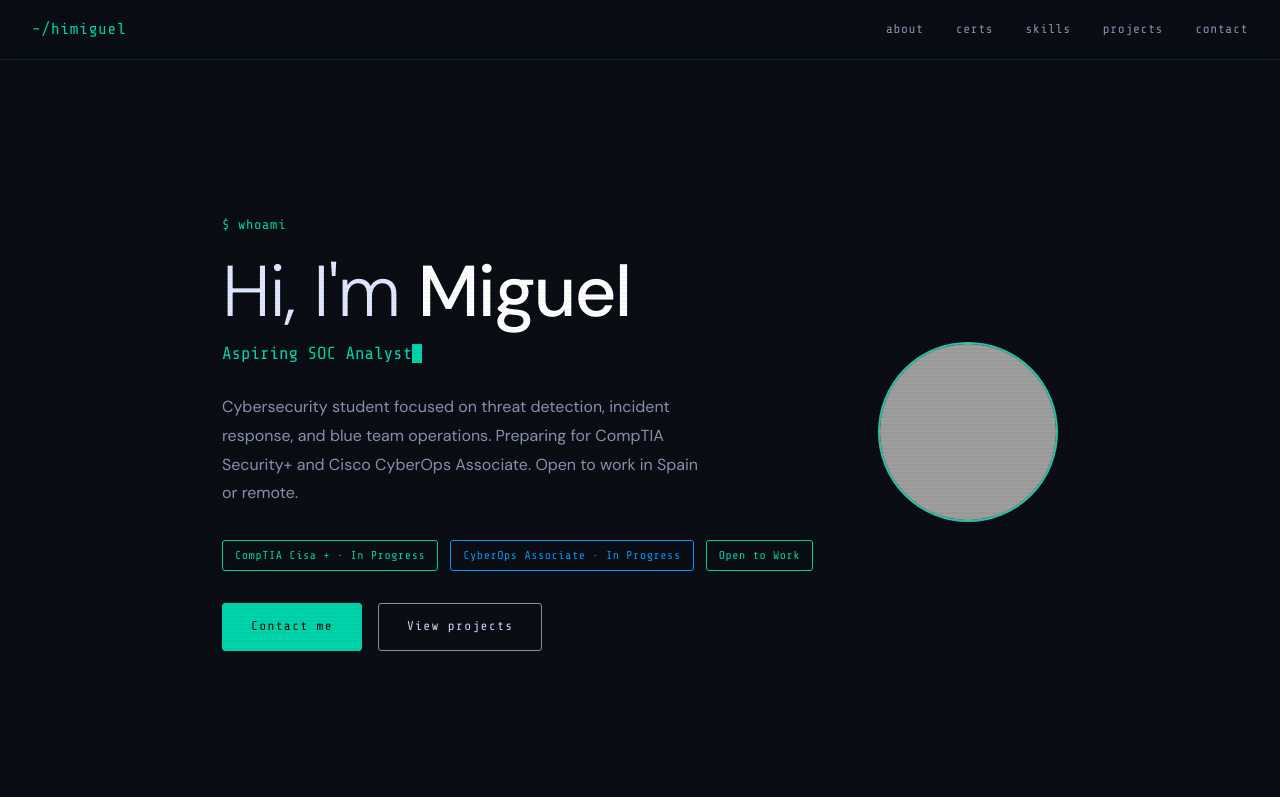
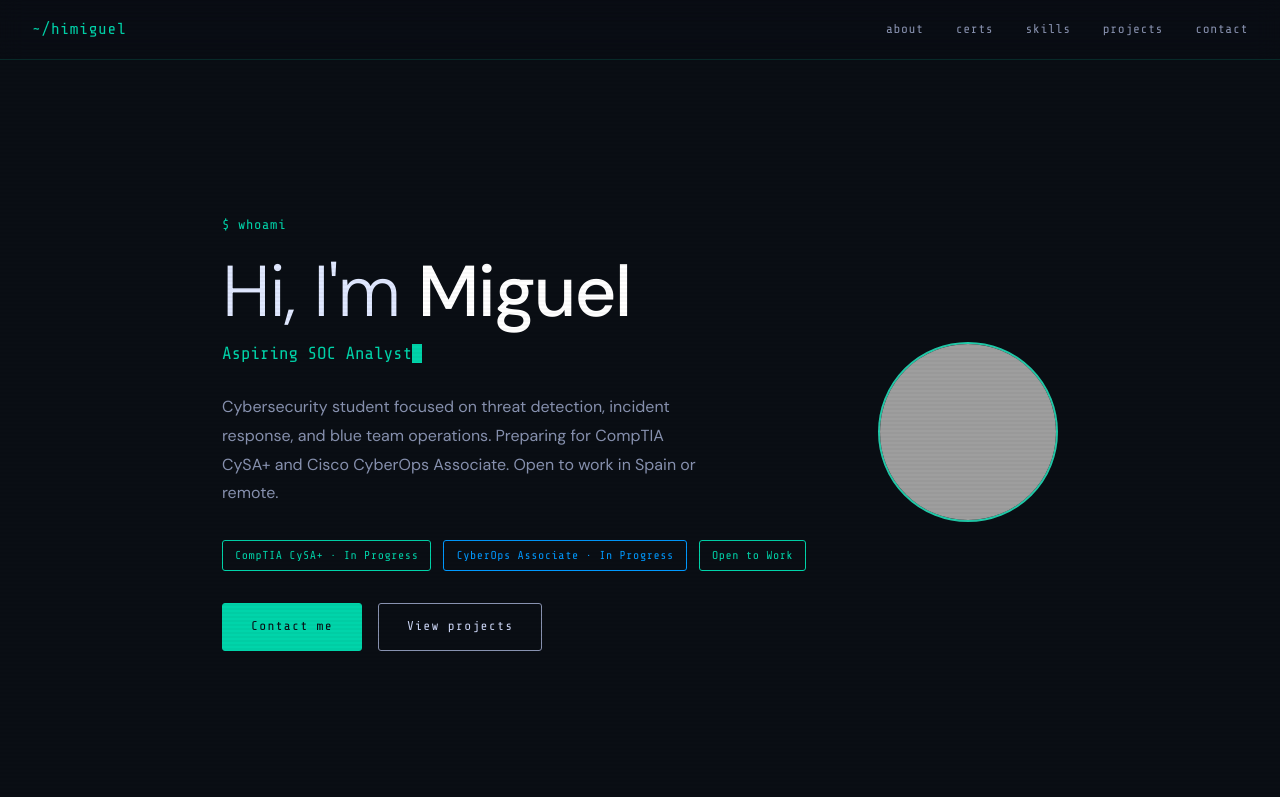
Before and after one commit to Himiguel/Himiguel.github.io, a plain HTML site: page index.html in a window 1280 px wide. Shown: the top 797 px of the page. Drawn offline with nearby package versions, Linux system fonts and the light colour scheme; grey boxes are pictures that could not be loaded; a script that the page names is missing.

Commit message:
Update certification references in index.html

```diff
--- a/index.html
+++ b/index.html
@@ -198,11 +198,11 @@ footer { text-align: center; padding: 2rem; border-top: 1px solid var(--border);
       <p class="hero-role">Aspiring SOC Analyst<span class="hero-cursor"></span></p>
       <p class="hero-desc">
         Cybersecurity student focused on threat detection, incident response,
-        and blue team operations. Preparing for CompTIA Security+ and
+        and blue team operations. Preparing for CompTIA CySA+ and
         Cisco CyberOps Associate. Open to work in Spain or remote.
       </p>
       <div class="hero-badges">
-        <span class="status-badge">CompTIA Cisa + · In Progress</span>
+        <span class="status-badge">CompTIA CySA+ · In Progress</span>
         <span class="status-badge blue">CyberOps Associate · In Progress</span>
         <span class="status-badge">Open to Work</span>
       </div>
@@ -268,7 +268,7 @@ footer { text-align: center; padding: 2rem; border-top: 1px solid var(--border);
   <div class="cert-grid">
     <div class="cert-card">
       <span class="cert-status in-progress">IN PROGRESS</span>
-      <p class="cert-name">CompTIA Cisa +</p>
+      <p class="cert-name">CompTIA CySA+</p>
       <p class="cert-code">Exam SY0-701</p>
     </div>
     <div class="cert-card">
```
